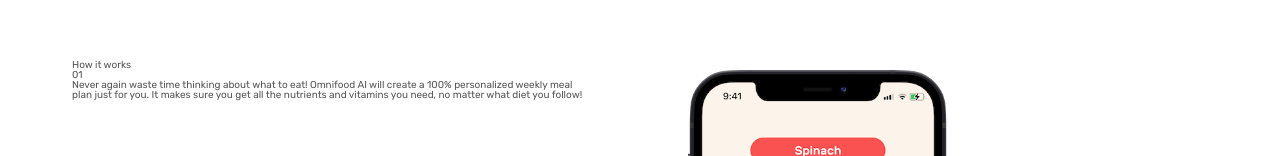
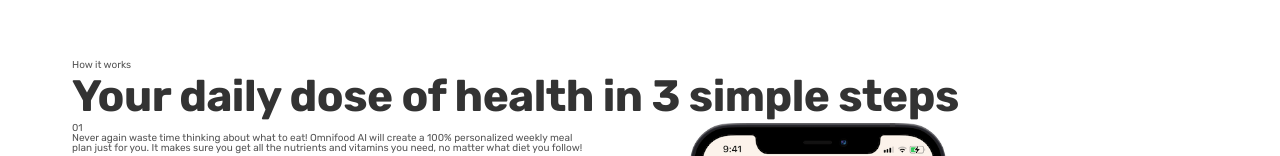
Before and after one commit to Euuphi/omnifood, a React (Create React App) app: page / in a window 1280 px wide. Shown: the part 796-952 px from the top of the page. Built offline with nearby package versions, Linux system fonts and the light colour scheme.

Commit message:
Fix heading for how section

```diff
--- a/src/components/Sections/How/How.js
+++ b/src/components/Sections/How/How.js
@@ -21,7 +21,9 @@
         <section className={styles.sectionHow}>
             <Container>
                 <span className={styles.subheading}>How it works</span>
-                <HeadingSecondary text="Your daily dose of health in 3 simple steps" />
+                <HeadingSecondary>
+                    Your daily dose of health in 3 simple steps
+                </HeadingSecondary>
             </Container>
 
             <Step
```
